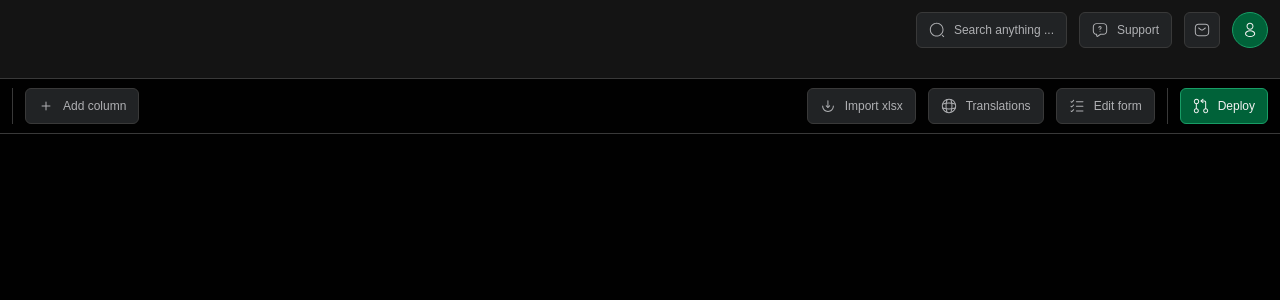
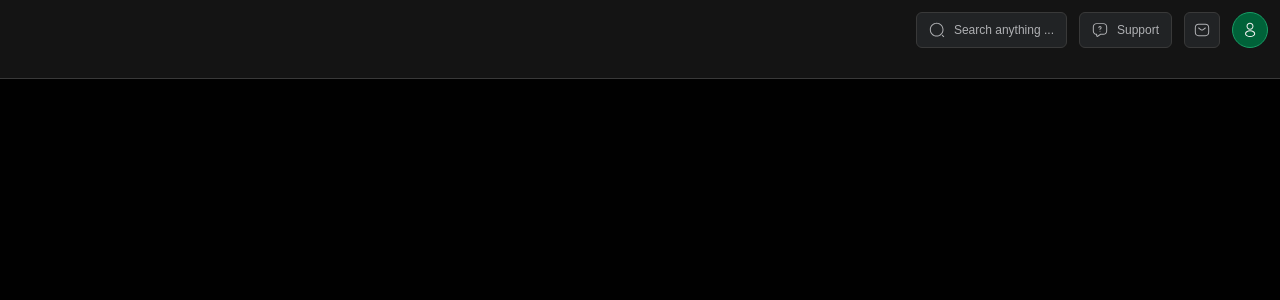
Before and after one commit to komiakov/HUMANims, a Nuxt app: page /databases/editor in a window 1280 px wide. Shown: the top 300 px of the page. Built offline with nearby package versions, Linux system fonts and the light colour scheme; a web font is replaced by a local one.

Commit message:
deleted editor

```diff
--- a/app/pages/databases/editor.vue
+++ /dev/null
@@ -1,47 +0,0 @@
-<template>
-    <div id="content-header" class="container-flex">
-        <section>
-            <UiHmnButton icon-left="arrowLeft" to="/databases" />
-            <UiHmnVHr />
-            <UiHmnButton icon-left="add" label="Add column" />
-        </section>
-        <section>
-            <UiHmnButton class="desktop-item" icon-left="import" label="Import xlsx" />
-            <UiHmnButton class="desktop-item" icon-left="translate" label="Translations" />
-            <UiHmnButton class="desktop-item" icon-left="editForm" label="Edit form" />
-            <UiHmnVHr class="desktop-item" />
-            <UiHmnButton icon-left="deploy" label="Deploy" variant="accent" />
-
-            <UiHmnVHr class="mobile-item" />
-            <UiHmnDropdown class="mobile-item" >
-                <template #btn>
-                    <UiHmnButton icon-left="more" />
-                </template>
-                <template #body>
-                    <UiHmnButton icon-left="import" label="Import xlsx" variant="transparent" :small="true" />
-                    <hr>
-                    <UiHmnButton icon-left="translate" label="Translations" variant="transparent" :small="true"/>
-                    <UiHmnButton icon-left="editForm" label="Edit form"  variant="transparent" :small="true" />
-                </template>
-            </UiHmnDropdown>
-        </section>
-    </div>
-    <div id="content-body">
-
-    </div>
-</template>
-
-<style lang="scss">
-#content-header {
-    @include max-width(719.0px) {
-        .desktop-item {
-            display: none;
-        }
-    }
-    @include min-width(720px) {
-        .mobile-item {
-            display: none;
-        }
-    }
-}
-</style>
--- a/app/pages/databases/index.vue
+++ b/app/pages/databases/index.vue
@@ -8,7 +8,7 @@
                 <template #body>
                     <UiHmnButton icon-left="addFolder" label="Folder" variant="transparent" :small="true" />
                     <hr>
-                    <UiHmnButton icon-left="database" label="Database" variant="transparent" :small="true" to="/databases/editor" />
+                    <UiHmnButton icon-left="database" label="Database" variant="transparent" :small="true" />
                 </template>
             </UiHmnDropdown>
 
```
